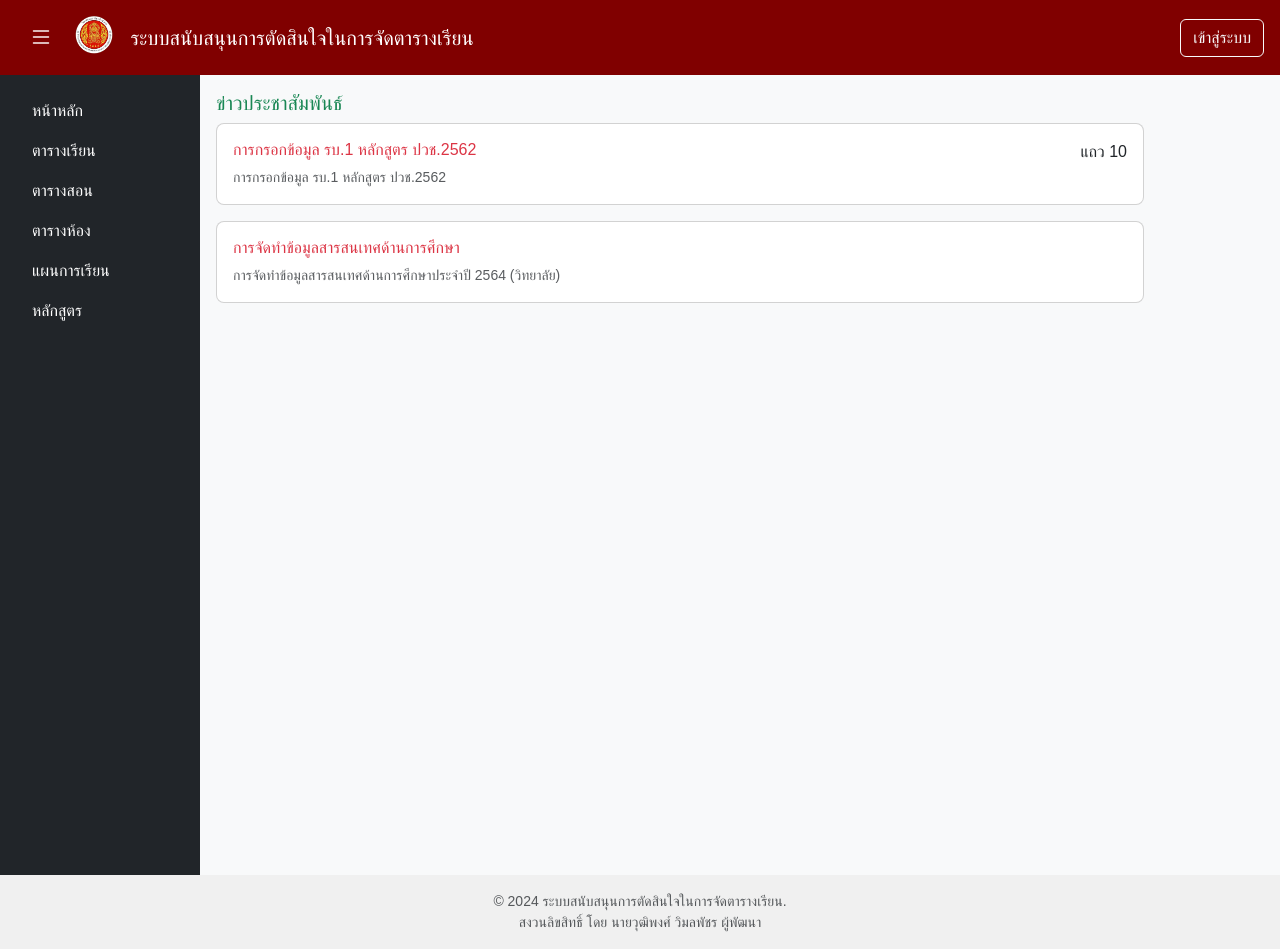
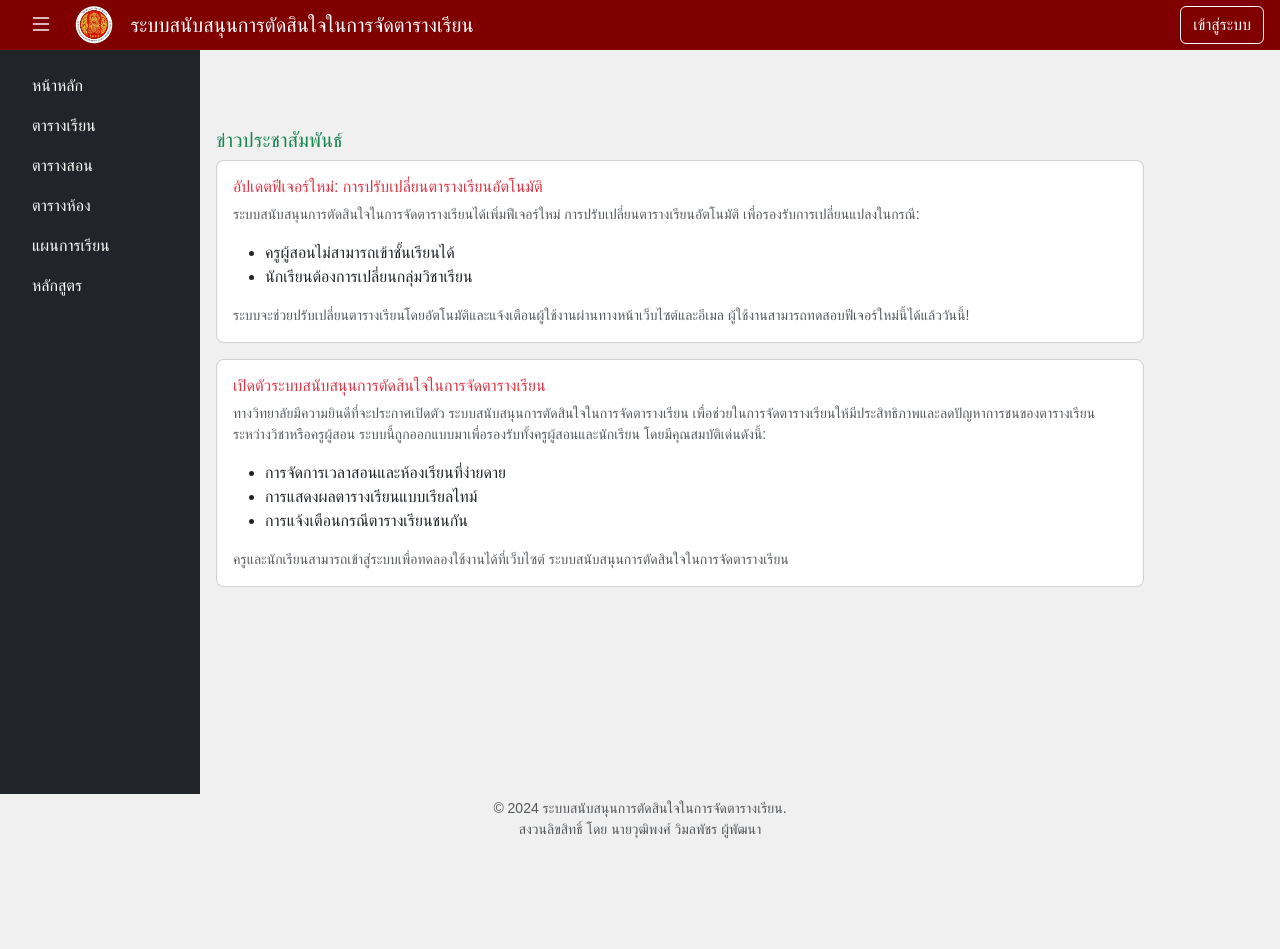
Before and after one commit to yourboyha/sds, a PHP site: page / in a window 1280 px wide. After the commit the page ends 839 px from the top, so only its background shows below. Run offline with PHP 8.4, Linux system fonts and the light colour scheme; data that the repository does not hold is empty.

Commit message:
updateui

```diff
--- a/css/styles.css
+++ b/css/styles.css
@@ -3,31 +3,24 @@ body {
   margin: 0;
   padding: 0;
   background-color: #f0f0f0;
+  margin-top: 56px; /* เว้นระยะด้านบนเท่ากับความสูงของ Navbar */
 }
 
 .navbar {
-  padding: 0rem 1rem; /* ลด Padding แนวตั้ง */
-  height: auto; /* ปรับความสูงอัตโนมัติตามเนื้อหา */
+  position: fixed; /* ทำให้ Navbar คงที่ด้านบน */
+  top: 0; /* ติดกับขอบบนของหน้าจอ */
+  left: 0; /* ติดกับขอบซ้าย */
+  right: 0; /* ติดกับขอบขวา */
+  padding: 0rem 1rem;
   display: flex;
-  align-items: center; /* จัดเนื้อหาให้อยู่กลางแนวตั้ง */
-  justify-content: space-between; /* กระจายเนื้อหา */
+  align-items: center;
+  justify-content: space-between;
+  z-index: 1001; /* ให้อยู่เหนือองค์ประกอบอื่น */
 }
 
 .login-container {
   display: flex;
   height: 100vh;
-}
-
-.login-info h2 {
-  margin-bottom: 10px;
-}
-
-.login-right {
-  flex: 1;
-  background-color: #fff;
-  display: flex;
-  justify-content: center;
-  align-items: center;
 }
 
 .login-form {
@@ -40,135 +33,92 @@ body {
 }
 
 .logo {
-  width: 80px;
-  margin-bottom: 20px;
+  height: 40px;
+  width: auto;
+  /* margin-top: 10px; */
 }
 
-/* Sidebar */
 #sidebar {
+  position: fixed;
+  top: 50px;
+  left: 0;
+  width: 200px;
+  height: calc(100vh - 56px);
+  background-color: #343a40;
+  z-index: 1000;
   transition: all 0.3s ease;
-  width: 200px; /* ความกว้างของ Sidebar */
-  height: 100vh; /* ให้ Sidebar สูงเท่าหน้าจอ */
-  position: relative; /* ทำให้ Sidebar ครอบคลุมพื้นที่ */
-}
-#sidebar.hidden {
-  display: none; /* ซ่อน Sidebar */
+  overflow-y: auto;
 }
 
-#content.full-width {
-  margin-left: 0; /* ยกเลิกการเว้นที่ Sidebar */
-  width: 100%; /* ขยาย Content ให้เต็ม */
-}
-#sidebar.closed {
-  width: 0;
-  overflow: hidden;
+#sidebar.hidden {
+  left: -200px; /* ซ่อน Sidebar */
 }
 
-.content {
+#content {
+  transition: margin-left 0.3s ease;
+  margin-left: 200px;
+  margin-top: 56px;
+  padding: 20px;
   transition: margin-left 0.3s ease;
 }
-
-.content.sidebar-open {
-  margin-left: 100px; /* ระยะที่เหลือให้ Sidebar */
-}
-
-.content.sidebar-closed {
+#content.full-width {
   margin-left: 0;
 }
 
-/* Button icon style */
-#toggleSidebar i {
-  font-size: 1.5rem; /* ขนาดไอคอน */
+#content.sidebar-open {
+  margin-left: 200px;
 }
 
-header {
-  display: flex;
-  align-items: center;
+#content.sidebar-closed {
+  margin-left: 0;
 }
 
 /* Toggle Button */
 .toggle-btn {
-  background-color: transparent; /* ไม่มีพื้นหลัง */
-  border: none; /* ลบกรอบ */
-  color: white; /* สีไอคอน */
-  font-size: 1.5rem; /* ขนาดไอคอน */
-  width: 50px; /* ความกว้างของปุ่ม */
-  height: 50px; /* ความสูงของปุ่ม */
-  display: flex; /* ใช้ Flexbox */
-  align-items: center; /* จัดให้อยู่ตรงกลางแนวตั้ง */
-  justify-content: center; /* จัดให้อยู่ตรงกลางแนวนอน */
-  padding: 0; /* ลบ Padding */
-  cursor: pointer; /* เปลี่ยนเป็น pointer เมื่อ hover */
+  background-color: transparent;
+  border: none;
+  color: white;
+  font-size: 1.5rem;
+  width: 50px;
+  height: 50px;
+  display: flex;
+  align-items: center;
+  justify-content: center;
+  cursor: pointer;
 }
 
-/* เพิ่ม Hover Effect ให้ดูตอบสนอง */
 .toggle-btn:hover {
-  color: #ccc; /* เปลี่ยนสีเมื่อ Hover */
+  color: #ccc;
 }
 
 /* Responsive for small screens */
 @media (max-width: 768px) {
   #sidebar {
-    position: absolute; /* Sidebar ลอยอยู่เหนือ Content */
-    z-index: 1000; /* ซ้อนอยู่ด้านบนสุด */
+    position: absolute;
+    z-index: 1000;
     height: 100vh;
   }
 
   #content {
-    margin-left: 0 !important; /* Content จะเต็มจอเมื่อ Sidebar ปิด */
-  }
-  .p-3 {
-    padding: 1rem;
-  }
-}
-
-/* ปรับการจัดระยะในหน้าจอขนาดเล็ก */
-@media (max-width: 576px) {
-  .bg-light {
-    padding: 20px; /* ลด Padding ในหน้าจอขนาดเล็ก */
-  }
-
-  .text-muted {
-    font-size: 0.875rem; /* ลดขนาดข้อความคำอธิบาย */
-  }
-
-  footer p {
-    font-size: 0.75rem; /* ลดขนาดข้อความใน Footer */
+    margin-left: 0 !important;
   }
 }
 
 /* Logo Style */
-.logo {
-  height: 40px; /* ความสูงโลโก้ */
-  width: auto; /* รักษาสัดส่วนภาพ */
-  display: flex; /* ใช้ Flexbox */
-  margin-top: 15px; /* เลื่อนลงจากด้านบน 10px */
-}
-/* สำหรับการจัดกล่อง */
 .container-fluid {
-  background-color: #f8f9fa; /* สีพื้นหลังหน้าจอ (เปลี่ยนได้) */
-}
-
-.bg-light {
-  border-radius: 10px; /* มุมมน */
-}
-/* Sidebar Styling */
-#sidebar {
-  min-height: 100vh; /* Sidebar ครอบคลุมความสูงของหน้าจอ */
+  background-color: #f8f9fa;
 }
 
 .nav-link.active {
-  font-weight: bold; /* เน้นเมนูที่เลือก */
-  background-color: #ffe5e5; /* สีพื้นหลังเมนูที่เลือก */
+  font-weight: bold;
+  background-color: #ffe5e5;
   border-radius: 5px;
 }
 
-/* Content Card Adjustments */
 .card {
   border-radius: 8px;
 }
 
-/* Profile Card Image */
 .card-body img {
   object-fit: cover;
   border: 2px solid #ddd;
--- a/index.php
+++ b/index.php
@@ -43,11 +43,11 @@ include "src/controller/connect.php";
         // 'register' => 'src/view/register.php',
         // 'submit_register' => 'src/controller/submit_register.php',
         'logout' => 'src/Controller/logout.php',
-        'schedule' => 'src/Controller/schedule.php',
-        'teaching' => 'src/Controller/teaching.php',
-        'room' => 'src/Controller/room.php',
-        'studyplan' => 'src/Controller/studyplan.php',
-        'course' => 'src/Controller/course.php',
+        'schedule' => 'src/public/schedule.php',
+        'teaching' => 'src/public/teaching.php',
+        'room' => 'src/public/room.php',
+        'studyplan' => 'src/public/studyplan.php',
+        'course' => 'src/public/course.php',
         'Admin' => 'src/role/Admin/index.php',
         'Executive' => 'src/role/Executive/index.php',
         'AcademicStaff' => 'src/role/AcademicStaff/index.php',
--- a/src/Controller/connect.php
+++ b/src/Controller/connect.php
@@ -1,16 +1,16 @@
 <?php
 // กำหนดค่าการเชื่อมต่อฐานข้อมูล
 // xampp
-$servername = "localhost";
-$username = "root";
-$password = "";
-$dbname = "admin_sds";
+// $servername = "localhost";
+// $username = "root";
+// $password = "";
+// $dbname = "admin_sds";
 
 // host
-// $servername = "sds.tkc.ac.th";
-// $username = "admin_sds";
-// $password = "9dKtIRqzkP";
-// $dbname = "admin_sds";
+$servername = "sds.tkc.ac.th";
+$username = "admin_sds";
+$password = "9dKtIRqzkP";
+$dbname = "admin_sds";
 
 // สร้างการเชื่อมต่อ
 $conn = new mysqli($servername, $username, $password, $dbname);
--- a/src/HeaderFooter/header.php
+++ b/src/HeaderFooter/header.php
@@ -2,7 +2,7 @@
   <div class="d-flex align-items-center">
     <!-- Toggle Sidebar Button -->
     <button id="toggleSidebar" class="toggle-btn me-2">
-      <i class="bi bi-list"></i> <!-- Hamburger Icon -->
+      <i class="bi bi-list"></i>
     </button>
     <!-- Logo -->
     <img src="src/logo/logo.png" alt="Logo" class="logo">
@@ -12,8 +12,6 @@
       ระบบสนับสนุนการตัดสินใจในการจัดตารางเรียน
     </a>
   </div>
-
-  <!-- User Section -->
   <div id="user-section" class="d-flex align-items-center">
     <?php if (isset($_SESSION['username'])): ?>
       <div class="dropdown">
@@ -54,3 +52,33 @@
     <?php endif; ?>
   </div>
 </nav>
+
+</nav>
+<div class="d-flex">
+  <div class="row h-100">
+    <!-- Sidebar -->
+    <div id="sidebar" class="col-12 col-md-3 bg-dark p-3">
+      <ul class="nav flex-column">
+        <li class="nav-item">
+          <a class="nav-link text-white " href="?page=home">หน้าหลัก</a>
+        </li>
+        <li class="nav-item">
+          <a class="nav-link text-white " href="?page=schedule">ตารางเรียน</a>
+        </li>
+        <li class="nav-item">
+          <a class="nav-link text-white " href="?page=teaching">ตารางสอน</a>
+        </li>
+        <li class="nav-item">
+          <a class="nav-link text-white " href="?page=room">ตารางห้อง</a>
+        </li>
+        <li class="nav-item">
+          <a class="nav-link text-white " href="?page=studyplan">แผนการเรียน</a>
+        </li>
+        <li class="nav-item">
+          <a class="nav-link text-white " href="?page=course">หลักสูตร</a>
+        </li>
+      </ul>
+    </div>
+  </div>
+</div>
+<!-- User Section -->
--- a/src/public/home.php
+++ b/src/public/home.php
@@ -1,47 +1,39 @@
-<div class="container-fluid vh-100">
-  <div class="row h-100">
-    <!-- Sidebar -->
-    <div id="sidebar" class="col-12 col-md-3 bg-dark p-3">
-      <ul class="nav flex-column">
-        <li class="nav-item">
-          <a class="nav-link text-white " href="#">หน้าหลัก</a>
-        </li>
-        <li class="nav-item">
-          <a class="nav-link text-white " href="#">ตารางเรียน</a>
-        </li>
-        <li class="nav-item">
-          <a class="nav-link text-white " href="#">ตารางสอน</a>
-        </li>
-        <li class="nav-item">
-          <a class="nav-link text-white " href="#">ตารางห้อง</a>
-        </li>
-        <li class="nav-item">
-          <a class="nav-link text-white " href="#">แผนการเรียน</a>
-        </li>
-        <li class="nav-item">
-          <a class="nav-link text-white " href="#">หลักสูตร</a>
-        </li>
-      </ul>
-    </div>
-
    <!-- Content -->
    <div id="content" class="col-12 col-md-9 p-3">
      <h5 class="text-success">ข่าวประชาสัมพันธ์</h5>
      <div class="card mb-3">
        <div class="card-body">
-          <div class="d-flex justify-content-between">
-            <h6 class="card-title text-danger">การกรอกข้อมูล รบ.1 หลักสูตร ปวช.2562</h6>
-            <span>แถว 10</span>
-          </div>
-          <p class="card-text text-muted small">การกรอกข้อมูล รบ.1 หลักสูตร ปวช.2562</p>
+         <h6 class="card-title text-danger">อัปเดตฟีเจอร์ใหม่: การปรับเปลี่ยนตารางเรียนอัตโนมัติ</h6>
+         <p class="card-text text-muted small">ระบบสนับสนุนการตัดสินใจในการจัดตารางเรียนได้เพิ่มฟีเจอร์ใหม่
+           การปรับเปลี่ยนตารางเรียนอัตโนมัติ เพื่อรองรับการเปลี่ยนแปลงในกรณี:</p>
+
+         <ul>
+           <li>ครูผู้สอนไม่สามารถเข้าชั้นเรียนได้</li>
+           <li>นักเรียนต้องการเปลี่ยนกลุ่มวิชาเรียน</li>
+         </ul>
+         <p class="card-text text-muted small">
+           ระบบจะช่วยปรับเปลี่ยนตารางเรียนโดยอัตโนมัติและแจ้งเตือนผู้ใช้งานผ่านทางหน้าเว็บไซต์และอีเมล
+           ผู้ใช้งานสามารถทดสอบฟีเจอร์ใหม่นี้ได้แล้ววันนี้!</p>
        </div>
      </div>
      <div class="card mb-3">
        <div class="card-body">
-          <h6 class="card-title text-danger">การจัดทำข้อมูลสารสนเทศด้านการศึกษา</h6>
-          <p class="card-text text-muted small">การจัดทำข้อมูลสารสนเทศด้านการศึกษาประจำปี 2564 (วิทยาลัย)</p>
+         <div class="d-flex justify-content-between">
+           <h6 class="card-title text-danger">เปิดตัวระบบสนับสนุนการตัดสินใจในการจัดตารางเรียน</h6>
+
+         </div>
+         <p class="card-text text-muted small">ทางวิทยาลัยมีความยินดีที่จะประกาศเปิดตัว
+           ระบบสนับสนุนการตัดสินใจในการจัดตารางเรียน
+           เพื่อช่วยในการจัดตารางเรียนให้มีประสิทธิภาพและลดปัญหาการชนของตารางเรียนระหว่างวิชาหรือครูผู้สอน
+           ระบบนี้ถูกออกแบบมาเพื่อรองรับทั้งครูผู้สอนและนักเรียน โดยมีคุณสมบัติเด่นดังนี้:</p>
+         <ul>
+           <li>การจัดการเวลาสอนและห้องเรียนที่ง่ายดาย</li>
+           <li>การแสดงผลตารางเรียนแบบเรียลไทม์</li>
+           <li>การแจ้งเตือนกรณีตารางเรียนชนกัน</li>
+         </ul>
+         <p class="card-text text-muted small"> ครูและนักเรียนสามารถเข้าสู่ระบบเพื่อทดลองใช้งานได้ที่เว็บไซต์
+           ระบบสนับสนุนการตัดสินใจในการจัดตารางเรียน</p>
        </div>
      </div>
+
    </div>
-  </div>
-</div>
```
Also changed, not shown: chk.php (deleted, +0 -10 lines), js/script.js (+21 -13 lines), src/Function/PublicRedirect.php (added), src/public/course.php (added), src/public/room.php (added), src/public/schedule.php (added), src/public/studyplan.php (added), src/public/teaching.php (added). Lines whose indentation alone changed are shown as unchanged.
